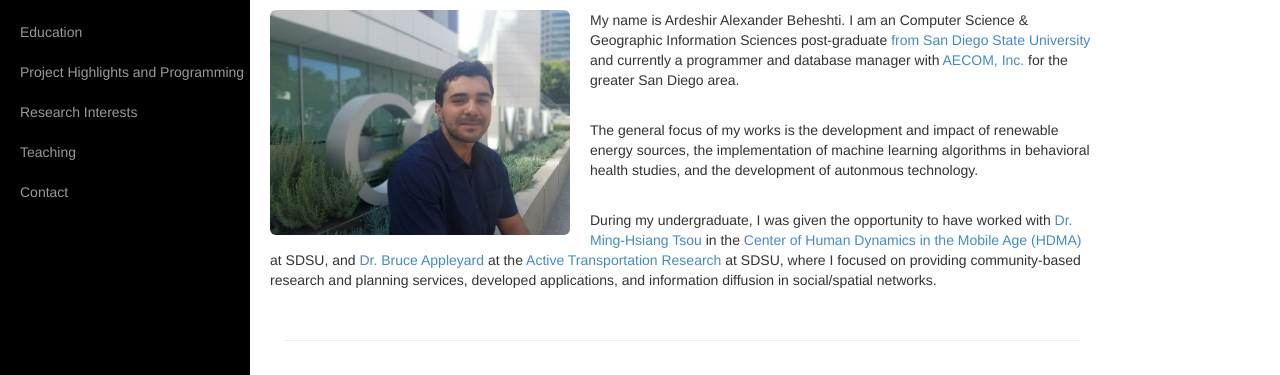
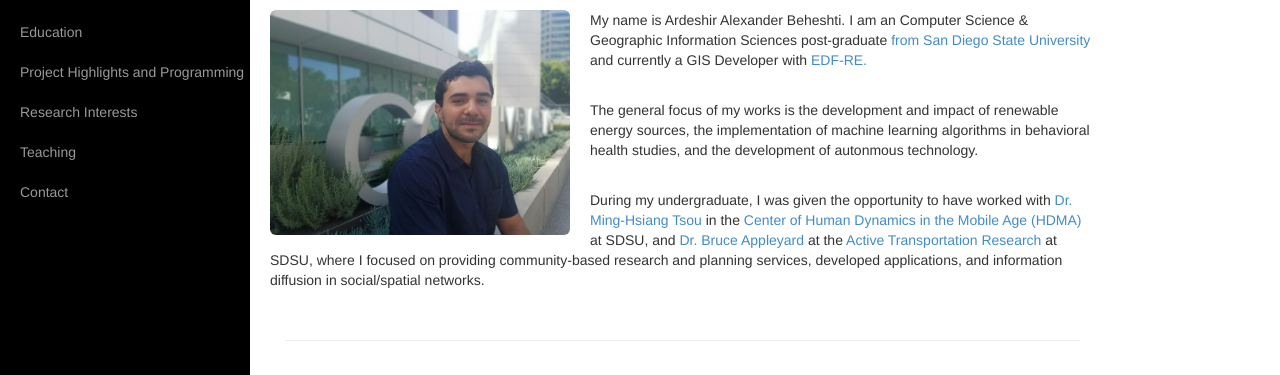
Before and after one commit to ArdyBeheshti/-, a website: page index.html in a window 1280 px wide. Shown: the part 93-468 px from the top of the page. Drawn offline with nearby package versions, Linux system fonts and the light colour scheme.

Commit message:
Update index.html

```diff
--- a/index.html
+++ b/index.html
@@ -69,7 +69,7 @@
                         <br>
                         <div class="row">
                             <img src="images/ardy_headshot.jpg" style="float:left;height:auto; width:auto; max-width:300px; max-height:400px; margin-right:20px;" class="img-rounded"/>
-                            <p>My name is Ardeshir Alexander Beheshti. I am an Computer Science & Geographic Information Sciences post-graduate <a href='https://geography.sdsu.edu/' target="_blank">from San Diego State University </a> and currently a programmer and database manager with <a href='http://www.aecom.com/' target="_blank">AECOM, Inc.</a> for the greater San Diego area.</p>
+                            <p>My name is Ardeshir Alexander Beheshti. I am an Computer Science & Geographic Information Sciences post-graduate <a href='https://geography.sdsu.edu/' target="_blank">from San Diego State University </a> and currently a GIS Developer with <a href='https://www.edf-re.com/' target="_blank">EDF-RE.</a></p>
 
                             <br>
 
@@ -87,13 +87,13 @@
                         <h2>Education</h2>
                         <br>
                         <h4>B.S. Computer Science &nbsp; (2017) </h4>
-											<p>-  Department of Engineering, San Diego State University <br/>
-											      - Focus: Information Sciences, Web/Application Developer, Social Media Analytics<br/>
-											      - Advisor: <a href="http://map.sdsu.edu/tsou/" target="_blank">Dr. Ming-Hsiang Tsou</a><br/>
+                                            <p>-  Department of Engineering, San Diego State University <br/>
+                                                  - Focus: Information Sciences, Web/Application Developer, Social Media Analytics<br/>
+                                                  - Advisor: <a href="http://map.sdsu.edu/tsou/" target="_blank">Dr. Ming-Hsiang Tsou</a><br/>
                                                   - References: <a href="http://www.bruceappleyard.com/" target="_blank">Dr. Bruce Appleyard</a>
                                                                <a href="http://geog.sdsu.edu/People/Pages/nara/bio/index.html" target="_blank"> | Dr. Atsushi Nara</a>
                                                                <a href="https://geography.sdsu.edu/people/drichard" target="_blank"> | Dr. Diana Richardson</a>
-											</p><br>
+                                            </p><br>
                         <br>
                         <hr>
                     </div>
```
